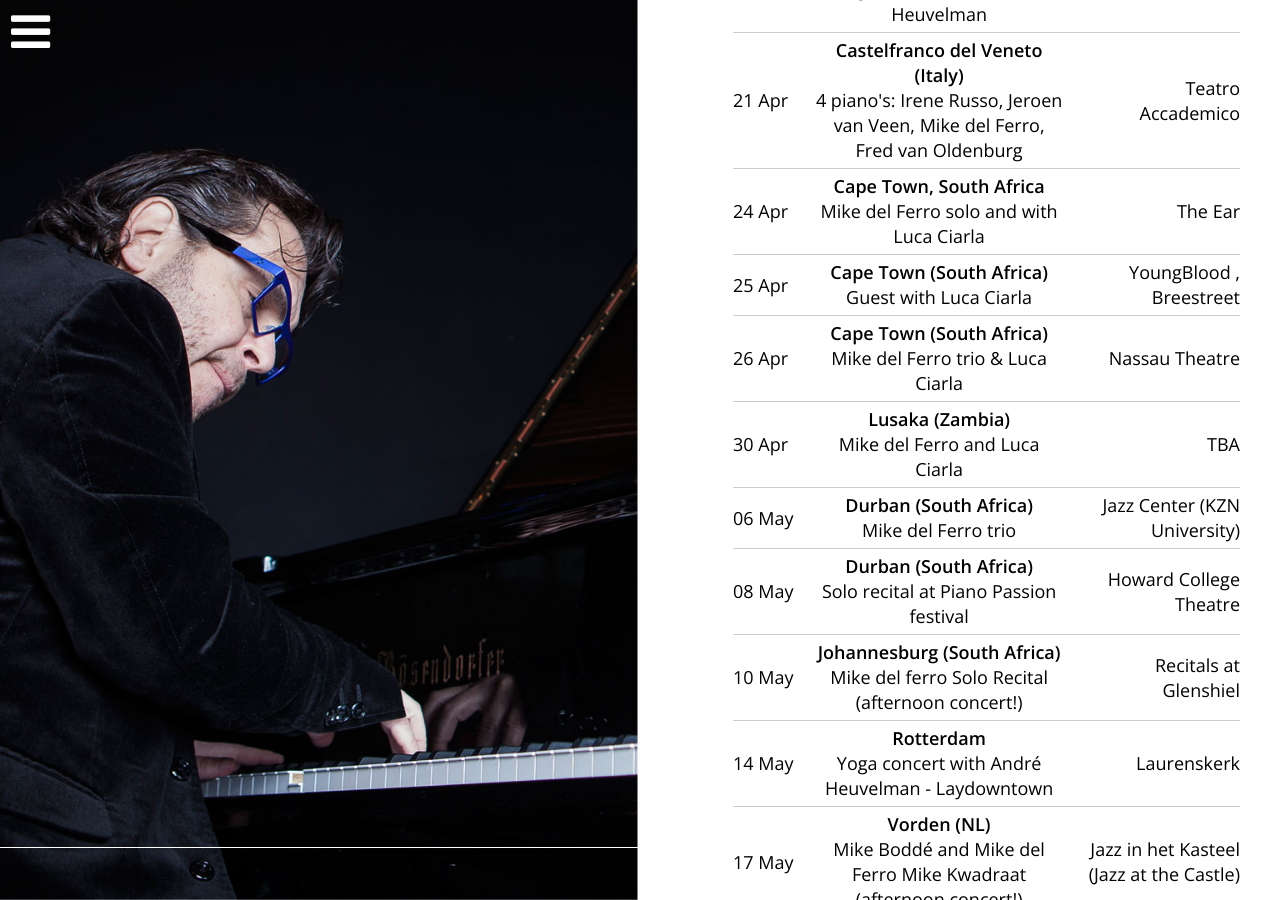
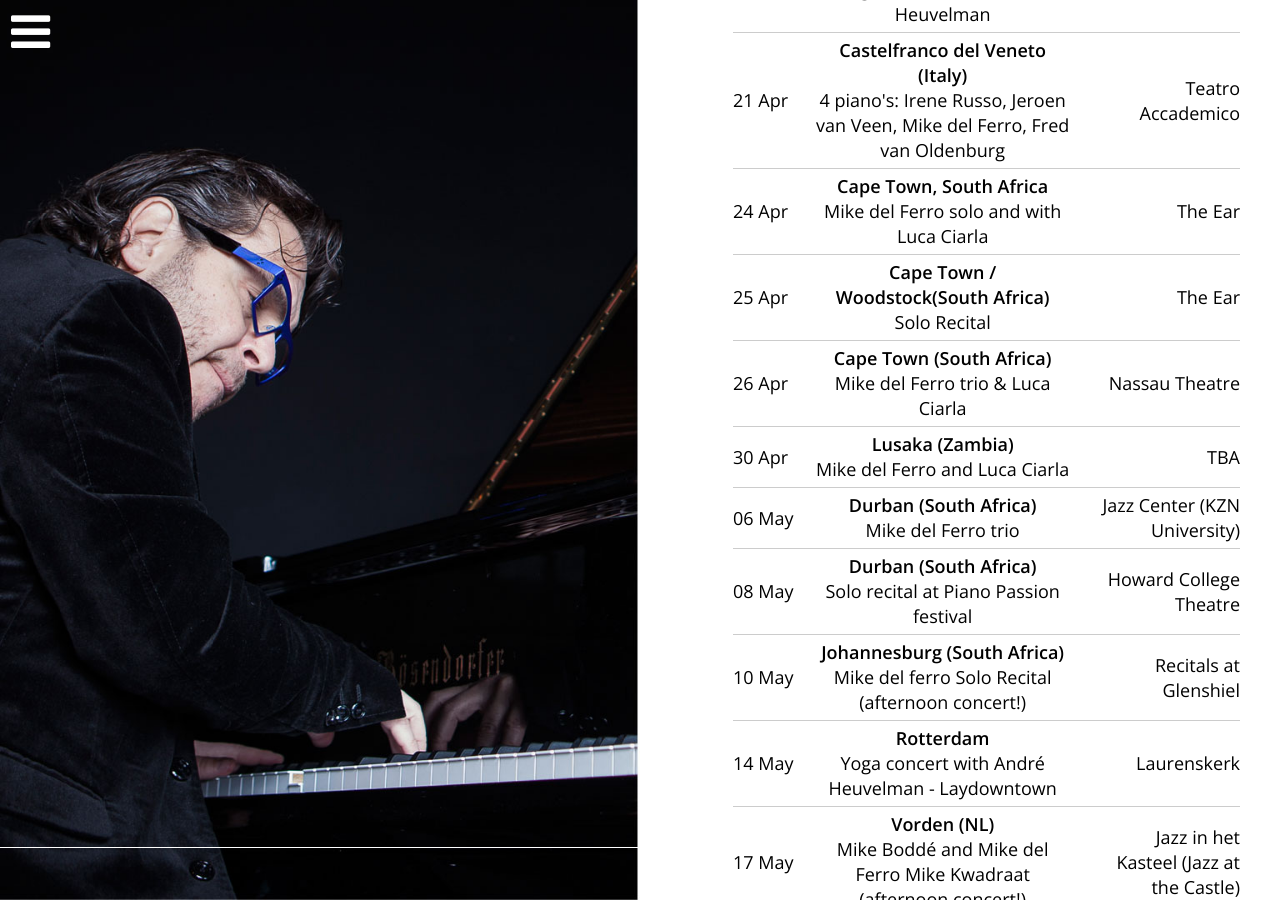
Before and after one commit to mikedelferro/website, a Jekyll site: the page built from agenda.html, in a window 1280 px wide and 900 px high, scrolled down 458 px. Built offline with Jekyll 4.4.1, drawn with Linux system fonts in a browser that asks for light colours; nearby versions of some CDN libraries.

Commit message:
Updated '_data/gigs.yml' via CloudCannon

```diff
--- a/_data/gigs.yml
+++ b/_data/gigs.yml
@@ -1,9 +1,9 @@
 items:
-  - title: Guest  with Luca Ciarla
+  - title: Solo Recital
     date: 2020-04-25 19:30:00
-    location: 'YoungBlood , Breestreet'
-    venue: Cape Town (South Africa)
-    url: 'https://www.facebook.com/events/228580984833169/'
+    location: The Ear
+    venue: Cape Town / Woodstock(South Africa)
+    url:
   - title: Mike del Ferro solo and with Luca Ciarla
     date: 2020-04-24 20:00:00
     location: The Ear
```
